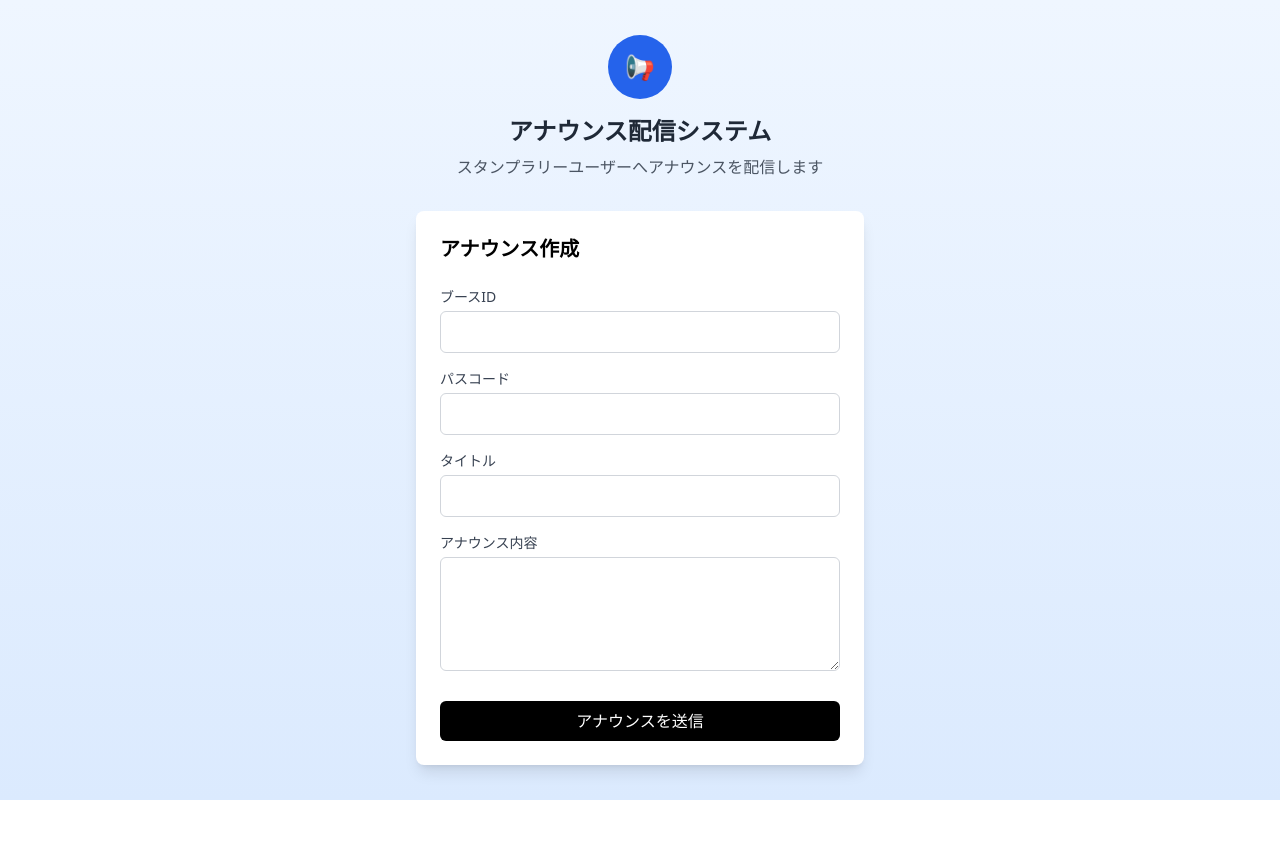
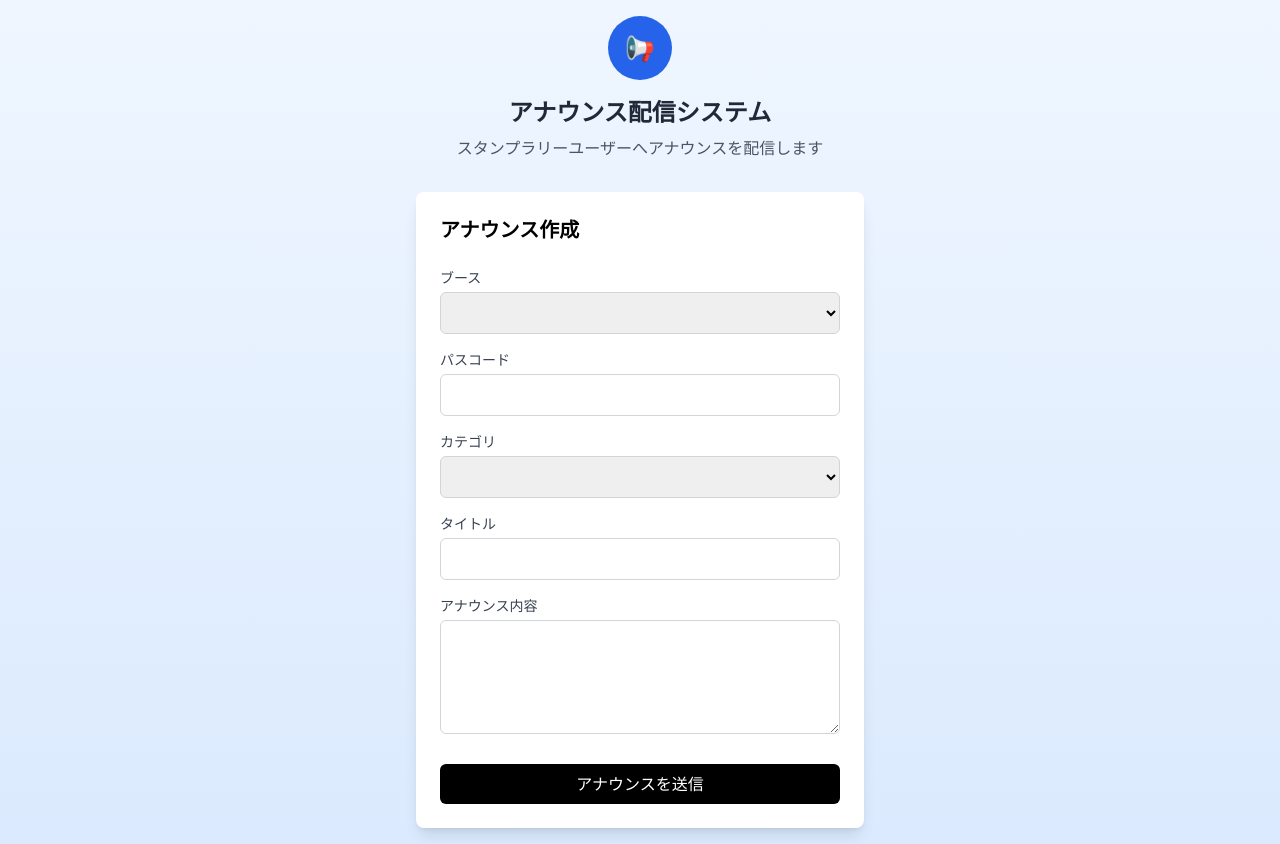
Before and after one commit to sazanami-stamp-rally/broadcast-sender, a Nuxt app: page / in a window 1280 px wide. Before the commit the page ends 800 px from the top, so only its background shows below. Built offline with nearby package versions, Linux system fonts and the light colour scheme.

Commit message:
ブースを択一式にした

```diff
--- a/components/BroadcastForm.vue
+++ b/components/BroadcastForm.vue
@@ -4,15 +4,70 @@
 
     <div class="space-y-4">
       <div>
-        <label class="block text-sm font-medium text-gray-700 mb-1">ブースID</label>
-        <input v-model="form.boothId" type="text" required :disabled="loading"
+        <label class="block text-sm font-medium text-gray-700 mb-1">ブース</label>
+        <select v-model="form.boothId" type="text" required :disabled="loading"
           class="w-full px-3 py-2 border border-gray-300 rounded-md focus:outline-none focus:ring-2 focus:ring-blue-500 disabled:opacity-50">
+          <option value="opening_ceremony">オープニングセレモニー</option>
+          <option value="cg_specialist_department_tc_competition_awards">CGスペシャリスト学科 TC コンペ表彰式</option>
+          <option value="cosplay_contest_appeal_time">コスプレコンテスト アピールタイム</option>
+          <option value="cultural_festival_free_stage">文化祭フリーステージ</option>
+          <option value="cosplay_contest_award_ceremony">コスプレコンテスト 表彰式</option>
+          <option value="bingo_tournament">ビンゴ大会</option>
+          <option value="charity_mochi_pounding_event">チャリティー餅つきイベント</option>
+          <option value="happy_music_live_event">HAPPY☆MUSIC ライブイベント</option>
+          <option value="baby_castella_shop">ベビーカステラ屋さん</option>
+          <option value="popcorn_presented_by_sazanami_development">ポップコーン Presented by さざなみ開発</option>
+          <option value="gyoza_no_hirano">餃子の平野</option>
+          <option value="yakitori_fugetsu">焼鳥風月（やきとりふうげつ）</option>
+          <option value="bird_summit">鳥馬鹿（うちょうてん）</option>
+          <option value="spiral_potato">ぐるぐるポテト</option>
+          <option value="thirsty_drink_stand">とれいんてぃドリンクスタンド</option>
+          <option value="cg_art_exhibition_and_screening">CG作品展示・上映</option>
+          <option value="duel_summoners_peak">決闘！召喚の頂</option>
+          <option value="sparking_zero_tournament">スパーキングゼロ！大会</option>
+          <option value="super_smash_bros_special_game_decisive_battle">大乱闘スマッシュブラザーズ SPECIAL ゲーム最終決定戦</option>
+          <option value="street_fighter_6_tournament">ストリートファイター6 トーナメント大会</option>
+          <option value="poke_festival">ポケフェスティバス</option>
+          <option value="duel_land">デュエランド</option>
+          <option value="encyclopedia_king_academy">百科王学園</option>
+          <option value="shotgun_roulette">ショットガンルーレット</option>
+          <option value="game_and_sip_studio_gs2">Game & Sip Studio (GS^2)</option>
+          <option value="maidrink_trident_shop">めいどりんく とらいでんと店</option>
+          <option value="retro_game_stadium">レトロゲームスタジアム</option>
+          <option value="fun_shooting_gallery">たのしい射的</option>
+          <option value="string_lottery">ひもくじ</option>
+          <option value="gt_graduation_project_exhibition">GT卒業制作展示</option>
+          <option value="game_department_international_exhibition">ゲーム学科国際交流作品展示</option>
+          <option value="gamelab_play_space">GameLab::PlaySpace</option>
+          <option value="sazanami_development">さざなみ開発</option>
+          <option value="puzzle_solving">謎解き</option>
+          <option value="game_square">ゲーム広場</option>
+          <option value="kicking_sniper">キッキングスナイパー</option>
+          <option value="dandelion_and_craftcube">蒲公英 & CRAFTCUBE</option>
+          <option value="one_coin_fortune_telling">ワンコイン占い</option>
+          <option value="team_print_the">チーム出た印</option>
+          <option value="debug_booth_1">デバッグブース1</option>
+          <option value="debug_booth_2">デバッグブース2</option>
+          <option value="debug_booth_3">デバッグブース3</option>
+          <option value="debug_booth_4">デバッグブース4</option>
+        </select>
       </div>
 
       <div>
         <label class="block text-sm font-medium text-gray-700 mb-1">パスコード</label>
         <input v-model="form.passcode" type="password" required :disabled="loading"
           class="w-full px-3 py-2 border border-gray-300 rounded-md focus:outline-none focus:ring-2 focus:ring-blue-500 disabled:opacity-50">
+      </div>
+
+      <div>
+        <label class="block text-sm font-medium text-gray-700 mb-1">カテゴリ</label>
+        <select v-model="form.type" type="text" required :disabled="loading"
+          class="w-full px-3 py-2 border border-gray-300 rounded-md focus:outline-none focus:ring-2 focus:ring-blue-500 disabled:opacity-50">
+          <option value="booth">ブースからの案内</option>
+          <option value="booth_important">ブースからのの重要な案内</option>
+          <option value="event">セール, 対戦空きなどの案内</option>
+          <option value="staff">運営/スタッフからの案内</option> <!-- TODO: v-ifを設けて表示制御 -->
+        </select>
       </div>
 
       <div>
@@ -58,6 +113,7 @@ const loading = ref(false);
 const form = ref({
   boothId: '',
   passcode: '',
+  type: '',
   title: '',
   body: ''
 });
@@ -91,6 +147,7 @@ async function submitBroadcast() {
     emit('success');
     form.value = {
       ...form.value,
+      type: '',
       title: '',
       body: ''
     };
```
